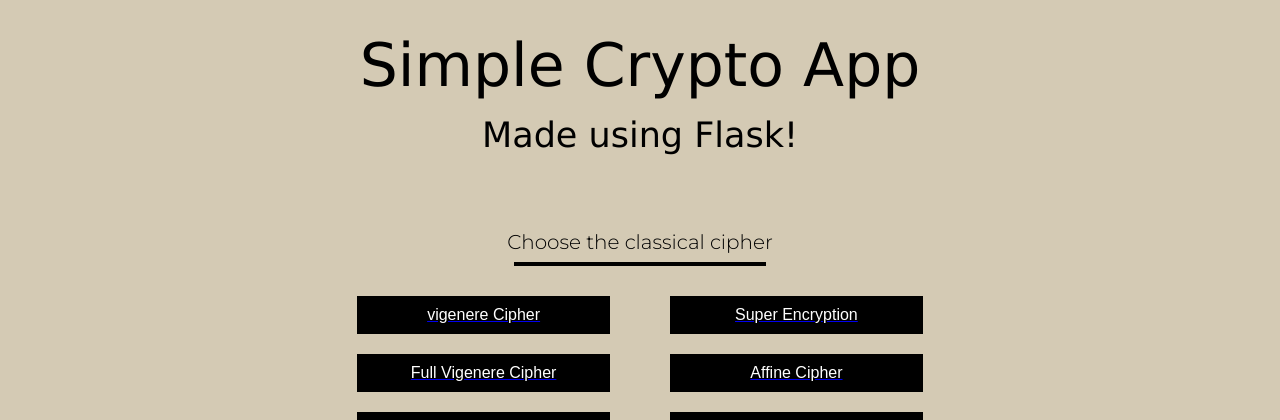
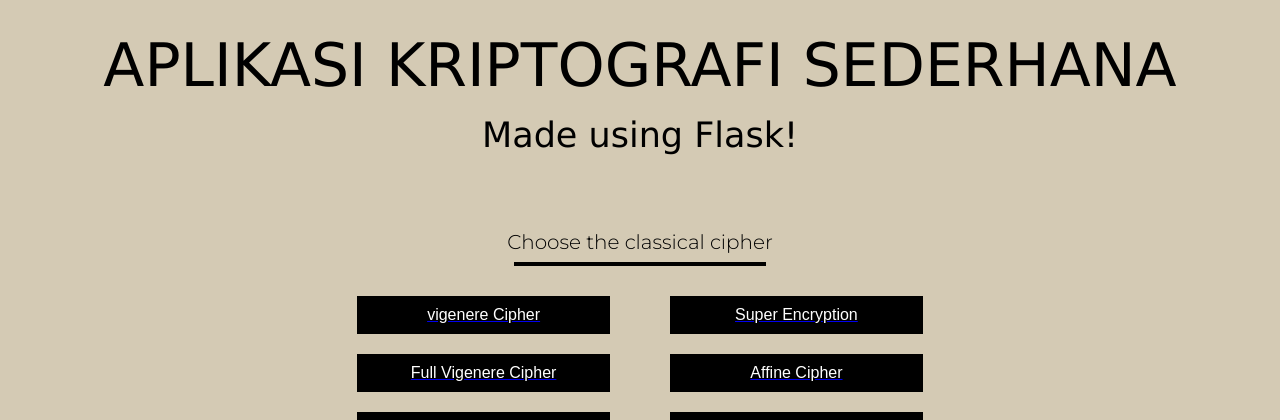
Before and after one commit to ellizafebriyani/Algoritma-Kriptografi, a Flask app: page / in a window 1280 px wide. Shown: the top 420 px of the page. Run offline with Flask 3, Linux system fonts and the light colour scheme.

Commit message:
Co-authored-by: Hikayatiokta <Hikayatiokta@users.noreply.github.com>

```diff
--- a/templates/index.html
+++ b/templates/index.html
@@ -8,7 +8,7 @@
     <body>
 
         <div class="title-wrapper container-col">
-            <div class="title">Simple Crypto App</div>
+            <div class="title">APLIKASI KRIPTOGRAFI SEDERHANA</div>
             <div class="subtitle">Made using Flask!</div>
         </div>
 
```
